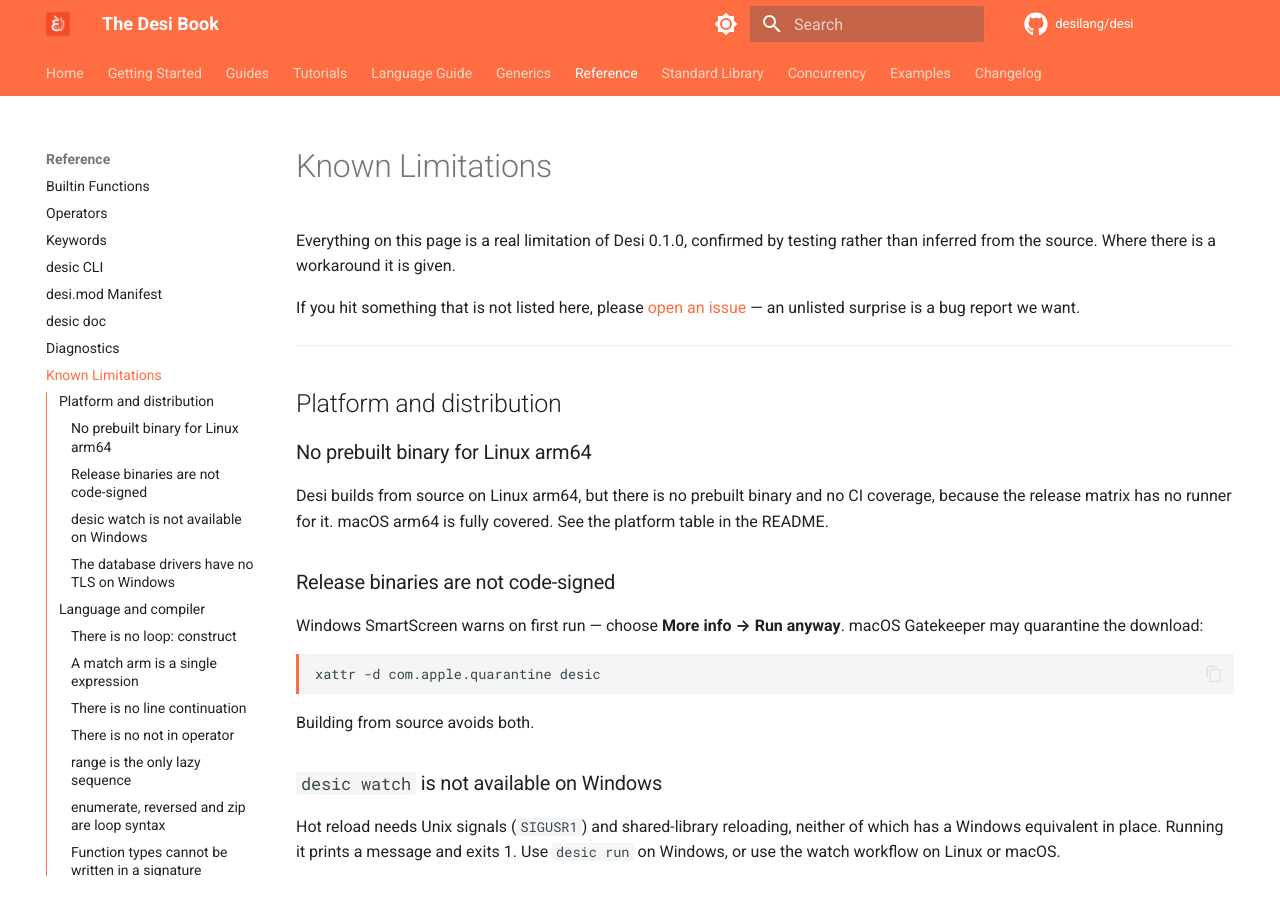
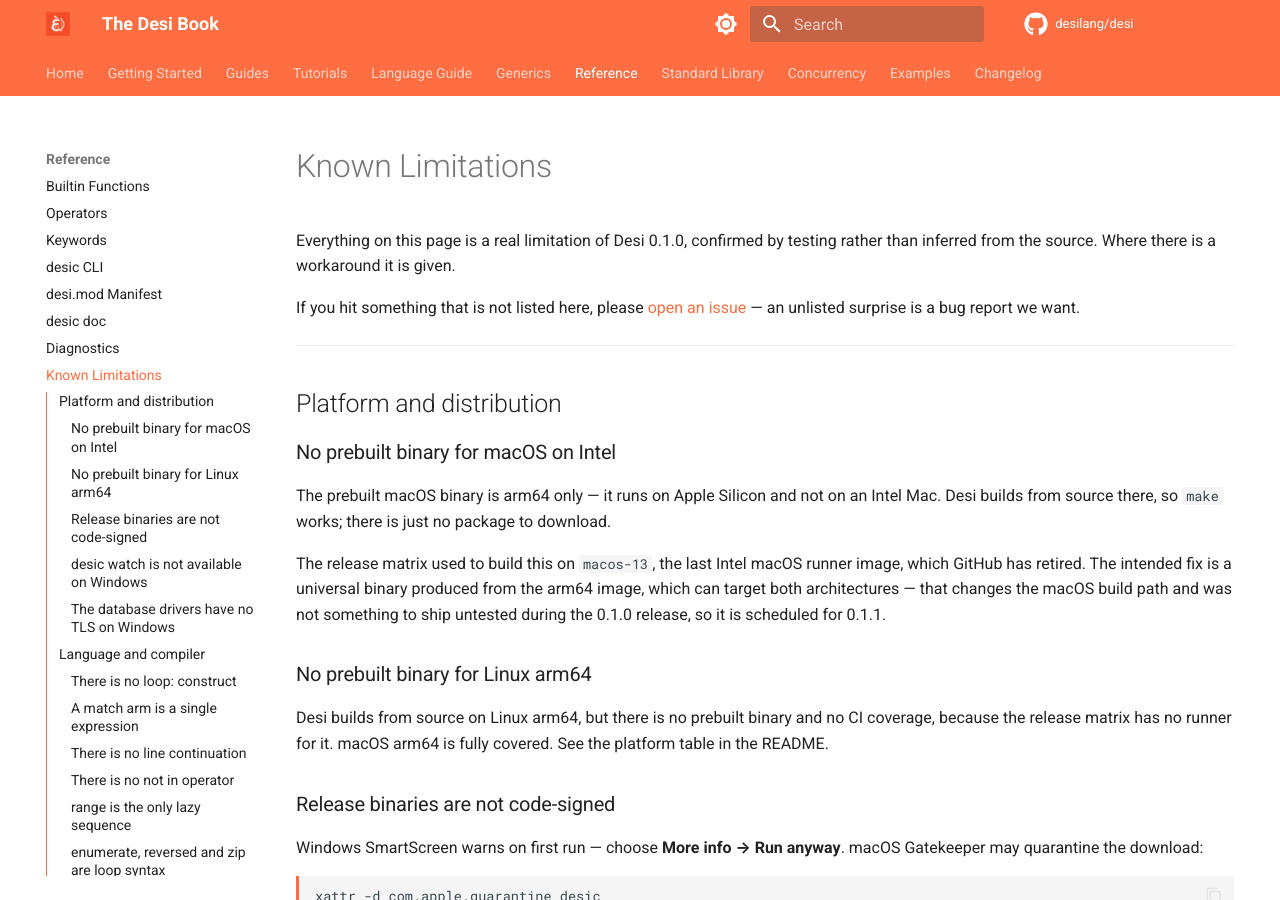
Before and after one commit to desilang/desi, an MkDocs documentation site: the page built from book/docs/reference/known-limitations.md, in a window 1280 px wide and 900 px high. Built offline with MkDocs 1.6.1 and Material for MkDocs 9.7.7, drawn with Linux system fonts in a browser that asks for light colours; comment, search, counter and statistics services are not loaded; the version menu is left out.

Commit message:
ci(release): drop the Intel macOS build, and say so
The darwin-amd64 leg ran on macos-13, the last Intel macOS runner image, which
GitHub has retired. The job does not fail when the label is gone -- it queues
indefinitely waiting for a runner that will never pick it up, and blocks the
release job behind it. The v0.1.0 run sat there for 24 minutes before being
cancelled.

Removed from the matrix rather than repointed. The right fix is a universal
binary built on the arm64 image, which can target both architectures from one
job, but that changes the macOS build path and shipping it untested during a
release is how the other three platforms get broken too. Scheduled for 0.1.1.

The README's platform table claimed release binaries for macOS x86_64, which is
now false, so it says builds-from-source with the reason. known-limitations.md
gets the same, next to the Linux arm64 entry it mirrors -- someone on an Intel
Mac should find out from the docs rather than from an empty releases page.

```diff
--- a/book/docs/reference/known-limitations.md
+++ b/book/docs/reference/known-limitations.md
@@ -10,6 +10,18 @@ is a bug report we want.
 ---
 
 ## Platform and distribution
+
+### No prebuilt binary for macOS on Intel
+
+The prebuilt macOS binary is arm64 only — it runs on Apple Silicon and not on an
+Intel Mac. Desi builds from source there, so `make` works; there is just no
+package to download.
+
+The release matrix used to build this on `macos-13`, the last Intel macOS runner
+image, which GitHub has retired. The intended fix is a universal binary produced
+from the arm64 image, which can target both architectures — that changes the
+macOS build path and was not something to ship untested during the 0.1.0
+release, so it is scheduled for 0.1.1.
 
 ### No prebuilt binary for Linux arm64
 
```
Also changed, not shown: README.md, 1 other file.
